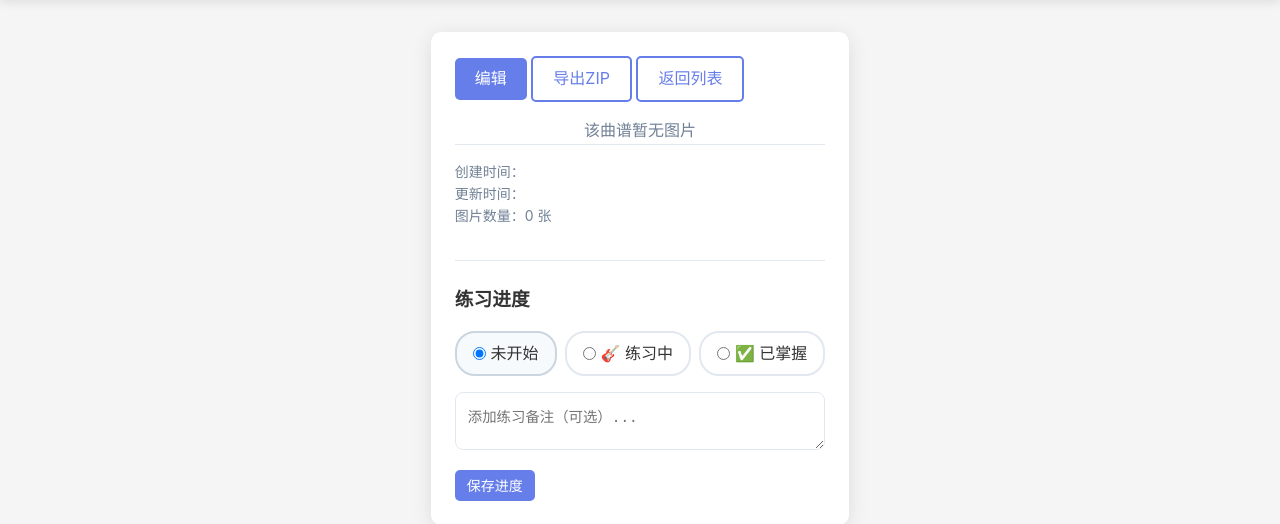
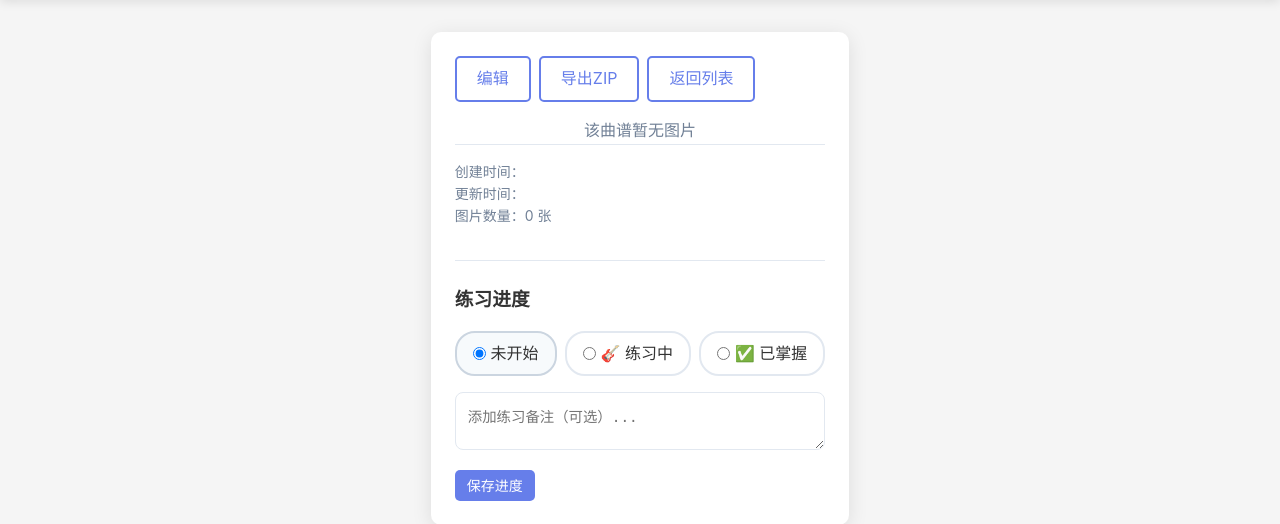
Before and after one commit to humilate/guitar-manage, a Django app: template sheets/templates/sheets/sheet_detail.html in a window 1280 px wide. Shown: the part 70-594 px from the top of the page. Run offline with Django 5.2, Linux system fonts and the light colour scheme; the template is opened without the code that fills it, so the values that code supplies are empty.

Commit message:
v1.10.7 修复：编辑按钮样式同步，返回分类靠右

```diff
--- a/sheets/templates/sheets/sheet_detail.html
+++ b/sheets/templates/sheets/sheet_detail.html
@@ -153,13 +153,13 @@
 
 <div class="sheet-detail">
     <div class="sheet-detail-header">
-        <div class="sheet-detail-actions">
-            <a href="{% url 'edit_sheet' sheet.id %}" class="btn btn-primary">编辑</a>
+        <div class="sheet-detail-actions" style="display: flex; gap: 0.5rem; align-items: center;">
+            <a href="{% url 'edit_sheet' sheet.id %}" class="btn btn-outline">编辑</a>
             <a href="{% url 'export_sheet' sheet.id %}" class="btn btn-outline">导出ZIP</a>
             {% if sheet.category and sheet.category.owner == request.user or sheet.category and request.user in sheet.category.members.all %}
-            <a href="{% url 'category_detail' sheet.category.id %}" class="btn btn-outline" style="margin-left: auto;">返回分类</a>
+            <a href="{% url 'category_detail' sheet.category.id %}" class="btn btn-outline" style="margin-left: auto; flex-shrink: 0;">返回分类</a>
             {% else %}
-            <a href="{% url 'dashboard' %}" class="btn btn-outline" style="margin-left: auto;">返回列表</a>
+            <a href="{% url 'dashboard' %}" class="btn btn-outline" style="margin-left: auto; flex-shrink: 0;">返回列表</a>
             {% endif %}
         </div>
     </div>
```
